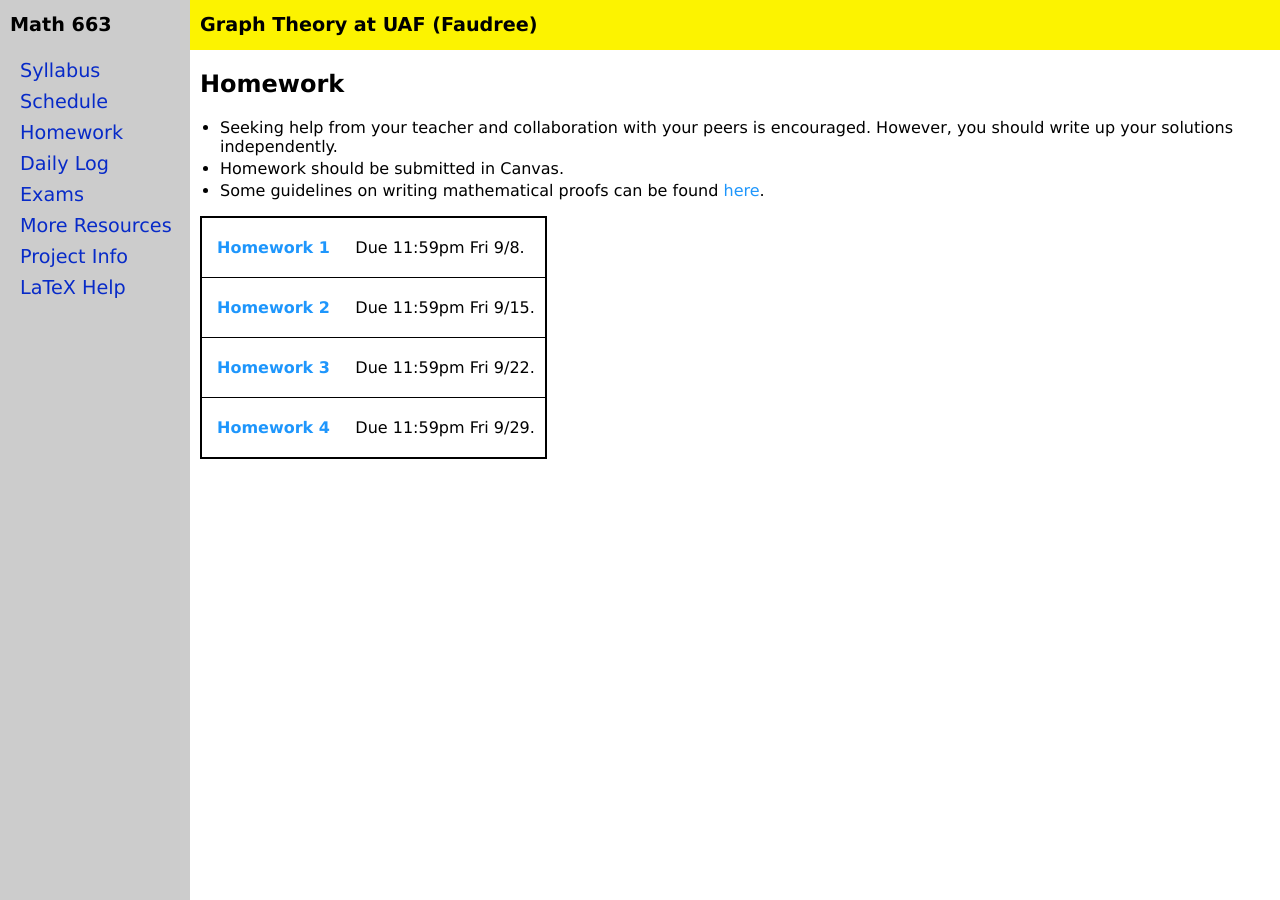
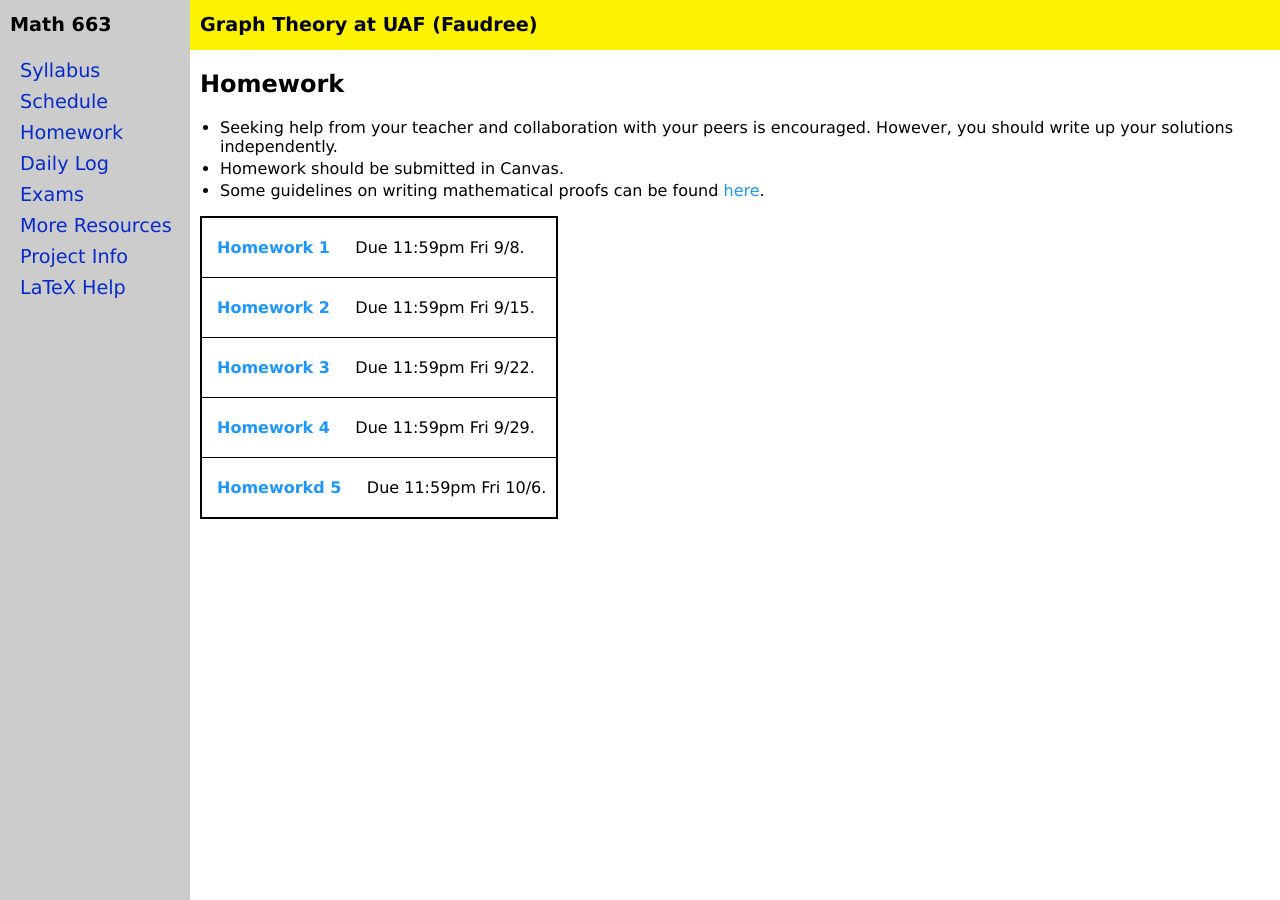
Before and after one commit to jrfaudree/GradGT, a Jekyll site: the page built from homework.md, in a window 1280 px wide. Built offline with Jekyll 4.4.1, drawn with Linux system fonts in a browser that asks for light colours.

Commit message:
Update homework.yml

```diff
--- a/_data/homework.yml
+++ b/_data/homework.yml
@@ -13,3 +13,6 @@ homework:
 - name: Homework 4
   due: 11:59pm Fri 9/29
   url: M663f23_hw4.pdf
+- name: Homeworkd 5
+  due: 11:59pm Fri 10/6
+  url: M663f23_hw5tex.pdf
```
